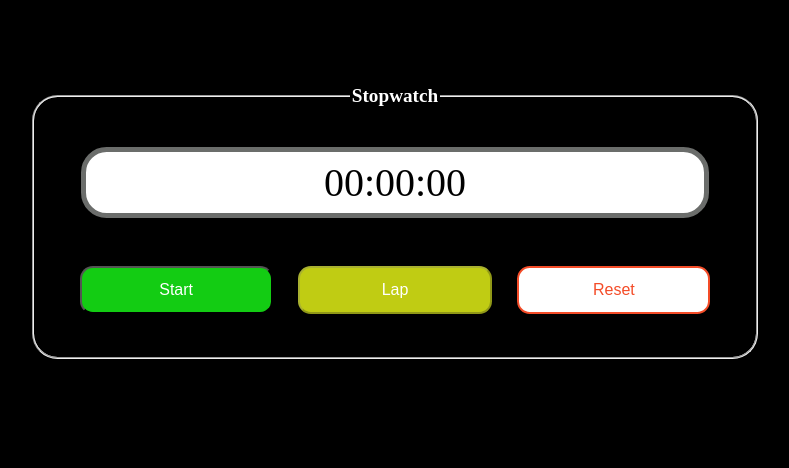
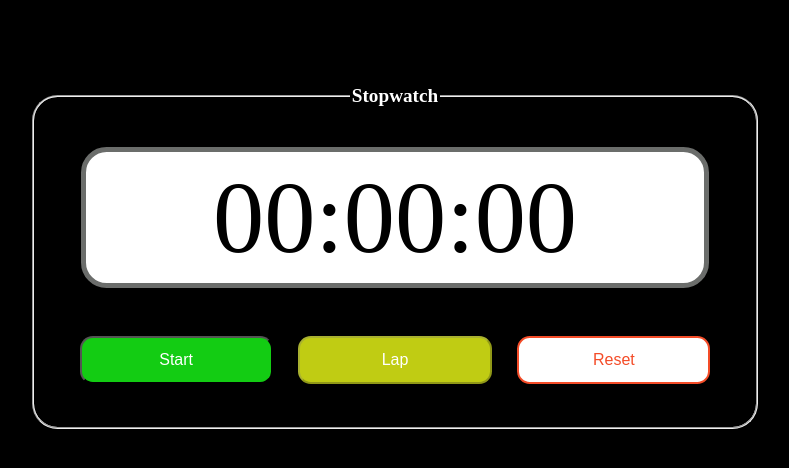
Before and after one commit to chernobyl-worker/Stopwatch, a plain HTML site: page index.html in a window 1280 px wide. Shown: the whole page, without its empty margins (245-1034 px from the left). Drawn offline with Linux system fonts and the light colour scheme.

Commit message:
Update style.css

```diff
--- a/style.css
+++ b/style.css
@@ -8,7 +8,7 @@ body {
 .timer {
     color: black;
     background-color: white;
-    font-size: 2.5rem;
+    font-size: 8vw;
     padding: 1% 0;
     margin: 5%;
     border: 5px solid #6b6d6b;
```
